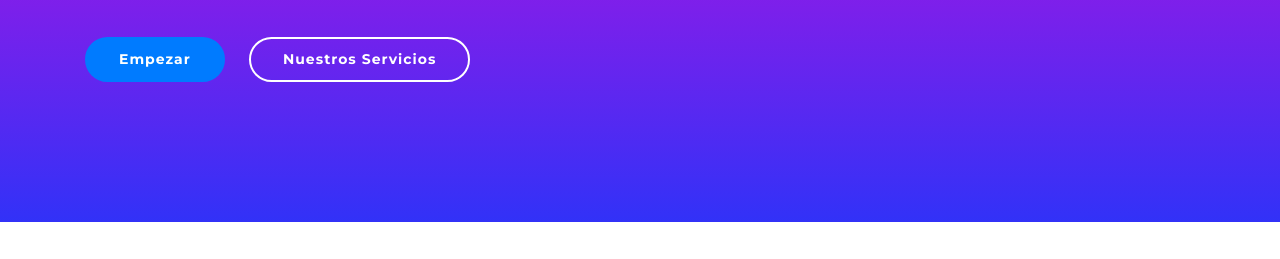
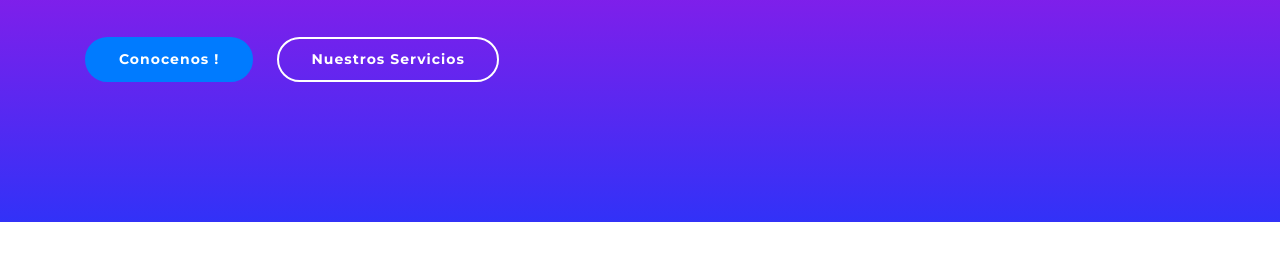
Before and after one commit to polacomark/Template, a plain HTML site: page index.html in a window 1280 px wide. Shown: the part 376-635 px from the top of the page. Drawn offline with nearby package versions, Linux system fonts and the light colour scheme.

Commit message:
primer commit

```diff
--- a/index.html
+++ b/index.html
@@ -52,7 +52,7 @@
       <div class="intro-info">
         <h2>Proporcionamos<br><span>soluciones</span><br>para tu Negocio!</h2>
         <div>
-          <a href="#about" class="btn-get-started scrollto">Empezar</a>
+          <a href="#about" class="btn-get-started scrollto">Conocenos !</a>
           <a href="#services" class="btn-services scrollto">Nuestros Servicios</a>
         </div>
       </div>
```
